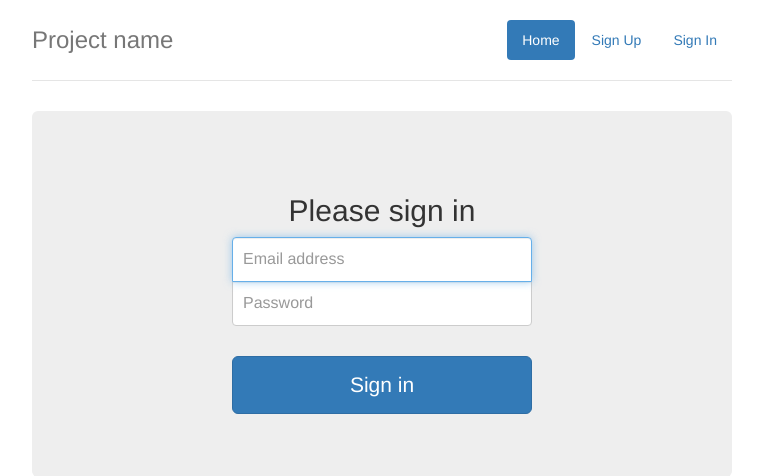
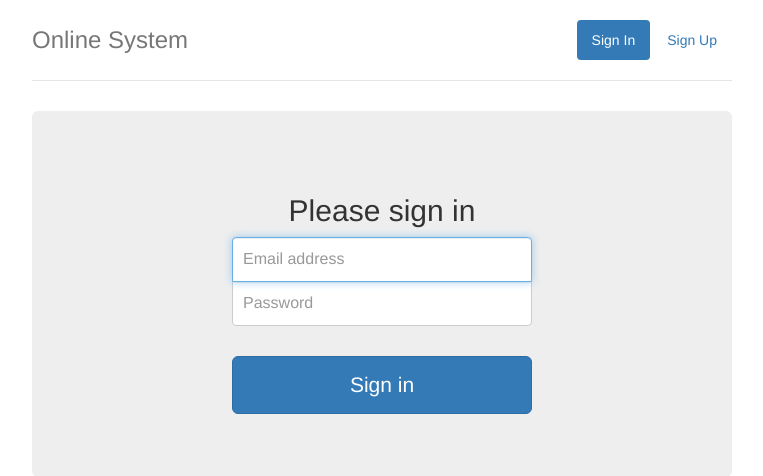
Before and after one commit to Flourishlove/Online-System-with-MYSQL, a Flask app: page /login in a window 1280 px wide. Shown: the top 476 px of the page, without its empty margins (258-1021 px from the left). Run offline with Flask 2, Linux system fonts and the light colour scheme.

Commit message:
login page

```diff
--- a/webflask/templates/login.html
+++ b/webflask/templates/login.html
@@ -37,12 +37,11 @@
       <div class="header clearfix">
         <nav>
           <ul class="nav nav-pills pull-right">
-            <li role="presentation" class="active"><a href="#">Home</a></li>
+            <li role="presentation" class="active"><a href="#">Sign In</a></li>
             <li role="presentation"><a href="#">Sign Up</a></li>
-            <li role="presentation"><a href="#">Sign In</a></li>
           </ul>
         </nav>
-        <h3 class="text-muted">Project name</h3>
+        <h3 class="text-muted">Online System</h3>
       </div>
 
       <div class="jumbotron">
```
